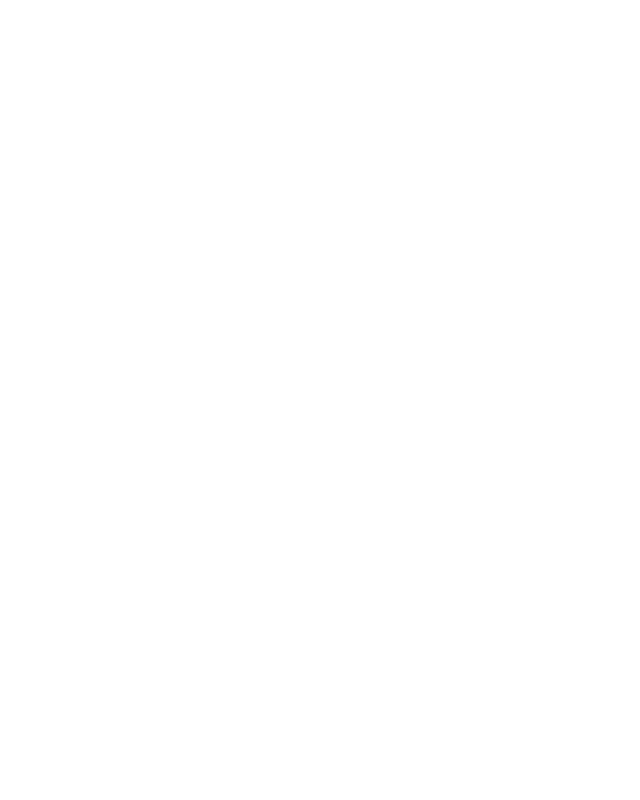
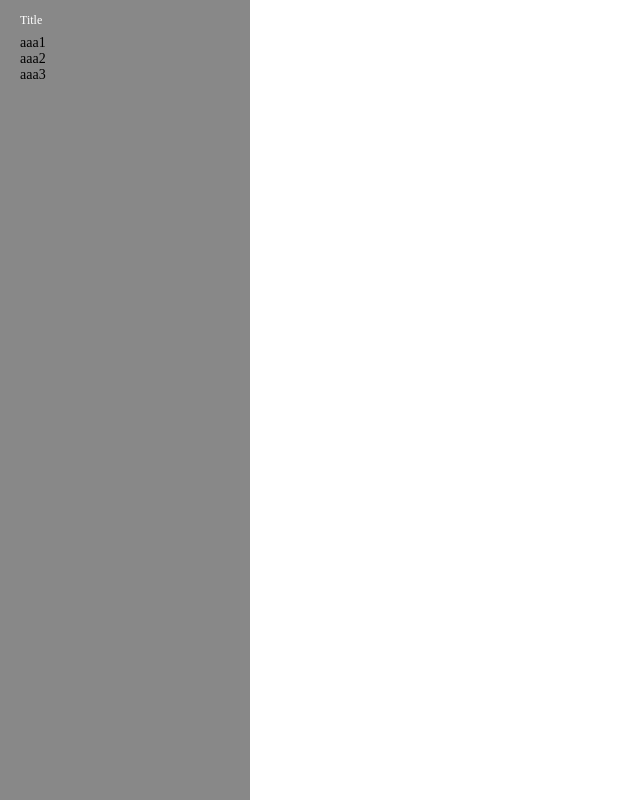
Before and after one commit to harutotanabe09/NuxtAdminConfig, a Nuxt app: page / in a window 1280 px wide. Before the commit this address had no page. Shown: the whole page, without its empty margins (0-640 px from the left). Built offline with nearby package versions, Linux system fonts and the light colour scheme.

Commit message:
feat: 🎸 add menu color

```diff
--- a/assets/style/_variables.scss
+++ b/assets/style/_variables.scss
@@ -188,3 +188,6 @@
 $border-app-button-danger: $danger-color;
 $box-shadow-app-button-primary: 0 3px 15px $gray-transparent;
 $box-shadow-app-button-secondary: 0 3px 15px $gray-transparent;
+
+$bg-side-menu: $gray-color;
+$box-shadow-side-menu: 0 3px 5px $black-color;
--- /dev/null
+++ b/assets/style/global.scss
@@ -0,0 +1,5 @@
+.body-class {
+  // vue auto margin 8
+  margin: 0;
+  font-size: $font-size-body;
+}
--- /dev/null
+++ b/components/layout/SideMenu.vue
@@ -0,0 +1,79 @@
+<template>
+  <div class="wrapper">
+    <div
+      class="side-menu"
+      :class="sidebarClass"
+      :style="[{ 'max-width': sidebarWidth }]"
+    >
+      <div class="title">Title</div>
+      <div class="list">
+        <div>aaa1</div>
+      </div>
+      <div class="list">
+        <div>aaa2</div>
+      </div>
+      <div class="list">
+        <div>aaa3</div>
+      </div>
+    </div>
+  </div>
+</template>
+
+<script lang="ts">
+import Vue from 'vue'
+
+export default Vue.extend({
+  name: 'SideMenu',
+  props: {
+    menu: {
+      type: Array,
+      required: true,
+    },
+  },
+  data() {
+    return {
+      mobileItem: null,
+      mobileItemPos: 0,
+      mobileItemHeight: 0,
+      mobileItemTimeout: null,
+      activeShow: null,
+      parentHeight: 0,
+      parentWidth: 0,
+      parentOffsetTop: 0,
+      parentOffsetLeft: 0,
+    }
+  },
+  computed: {},
+  watch: {},
+  methods: {},
+})
+</script>
+
+<style lang="scss" scoped>
+.wrapper {
+  position: fixed;
+  width: 250px;
+  height: 100%;
+  padding: 0;
+  background: $bg-side-menu;
+
+  .side-menu {
+    position: absolute;
+    top: 0;
+    bottom: 0;
+    padding: 0;
+    margin: 0;
+    overflow-x: hidden;
+    overflow-y: auto;
+    text-indent: 20px;
+    list-style: none;
+
+    .title {
+      height: 35px;
+      font-size: 12px;
+      line-height: 40px;
+      color: $text-app-button-disable;
+    }
+  }
+}
+</style>
--- /dev/null
+++ b/layouts/custom.vue
@@ -0,0 +1,11 @@
+<template>
+  <div class="container">
+    <Nuxt />
+  </div>
+</template>
+
+<style lang="scss" scoped>
+.container {
+  display: flex;
+}
+</style>
--- a/nuxt.config.js
+++ b/nuxt.config.js
@@ -10,11 +10,14 @@
       { name: 'viewport', content: 'width=device-width, initial-scale=1' },
       { hid: 'description', name: 'description', content: '' },
     ],
+    bodyAttrs: {
+      class: 'body-class',
+    },
     link: [{ rel: 'icon', type: 'image/x-icon', href: '/favicon.ico' }],
   },
 
   // Global CSS: https://go.nuxtjs.dev/config-css
-  css: [],
+  css: ['~/assets/style/global.scss'],
 
   // Plugins to run before rendering page: https://go.nuxtjs.dev/config-plugins
   plugins: [],
--- a/pages/admin/index.vue
+++ /dev/null
@@ -1,74 +0,0 @@
-<template>
-  <div class="container">
-    <div>
-      <h1 class="title">ip-adress</h1>
-    </div>
-  </div>
-</template>
-
-<script lang="ts">
-import Vue from 'vue'
-export default Vue.extend({
-  layout: 'index',
-  async asyncData({ $axios }) {
-    const getRes = await $axios.get(
-      'https://jsondata.okiba.me/v1/json/z9Hu6180423002129'
-    )
-    console.log(getRes)
-    await $axios.get
-      .get('https://httpbin.org/get')
-      .then((res) => console.log(res.data.origin))
-  },
-  data(): {} {
-    return {
-      currentTab: 'basic',
-      tabs: [
-        {
-          name: '基本情報設定',
-          label: 'basic',
-        },
-        {
-          name: 'アカウント設定',
-          label: 'account',
-        },
-        {
-          name: '上司設定',
-          label: 'senior',
-        },
-      ],
-      loading: false,
-    }
-  },
-  methods: {},
-})
-</script>
-
-<style scoped="scss">
-.container {
-  display: flex;
-  min-height: 100vh;
-  margin: 0 auto;
-  text-align: center;
-  justify-content: center;
-  align-items: center;
-}
-
-.title {
-  display: block;
-  font-family: sans-serif;
-  font-size: 100px;
-  font-weight: 300;
-  letter-spacing: 1px;
-}
-
-.subtitle {
-  padding-bottom: 15px;
-  font-size: 42px;
-  font-weight: 300;
-  word-spacing: 5px;
-}
-
-.links {
-  padding-top: 15px;
-}
-</style>
--- /dev/null
+++ b/pages/index.vue
@@ -0,0 +1,19 @@
+<template>
+  <div class="container">
+    <div class="main">
+      <side-menu />
+      <div class="body">
+        <Nuxt class="content" />
+      </div>
+    </div>
+  </div>
+</template>
+
+<script lang="ts">
+import Vue from 'vue'
+import SideMenu from '~/components/layout/SideMenu.vue'
+
+export default Vue.extend({
+  components: { SideMenu },
+})
+</script>
--- a/pages/ipadress/index.vue
+++ /dev/null
@@ -1,43 +0,0 @@
-<template>
-  <div class="container">
-    <div>
-      <h1 class="title">admin-project</h1>
-    </div>
-  </div>
-</template>
-
-<script lang="ts">
-import Vue from 'vue'
-
-export default Vue.extend({})
-</script>
-
-<style scoped="scss">
-.container {
-  display: flex;
-  min-height: 100vh;
-  margin: 0 auto;
-  text-align: center;
-  justify-content: center;
-  align-items: center;
-}
-
-.title {
-  display: block;
-  font-family: sans-serif;
-  font-size: 100px;
-  font-weight: 300;
-  letter-spacing: 1px;
-}
-
-.subtitle {
-  padding-bottom: 15px;
-  font-size: 42px;
-  font-weight: 300;
-  word-spacing: 5px;
-}
-
-.links {
-  padding-top: 15px;
-}
-</style>
```
Also changed, not shown: middleware/README.md (deleted), 1 other file (tests, documents, lock files or other folders).
